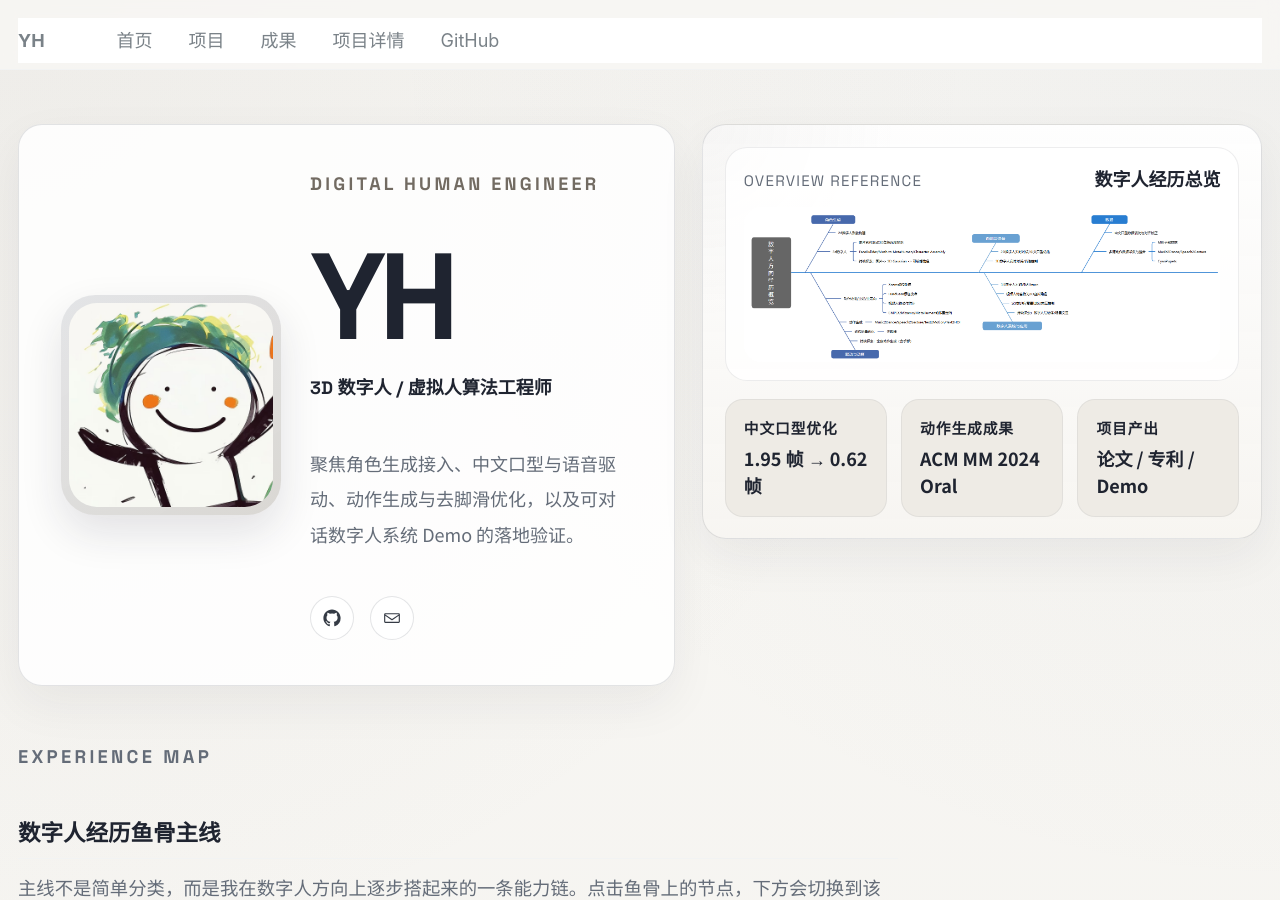
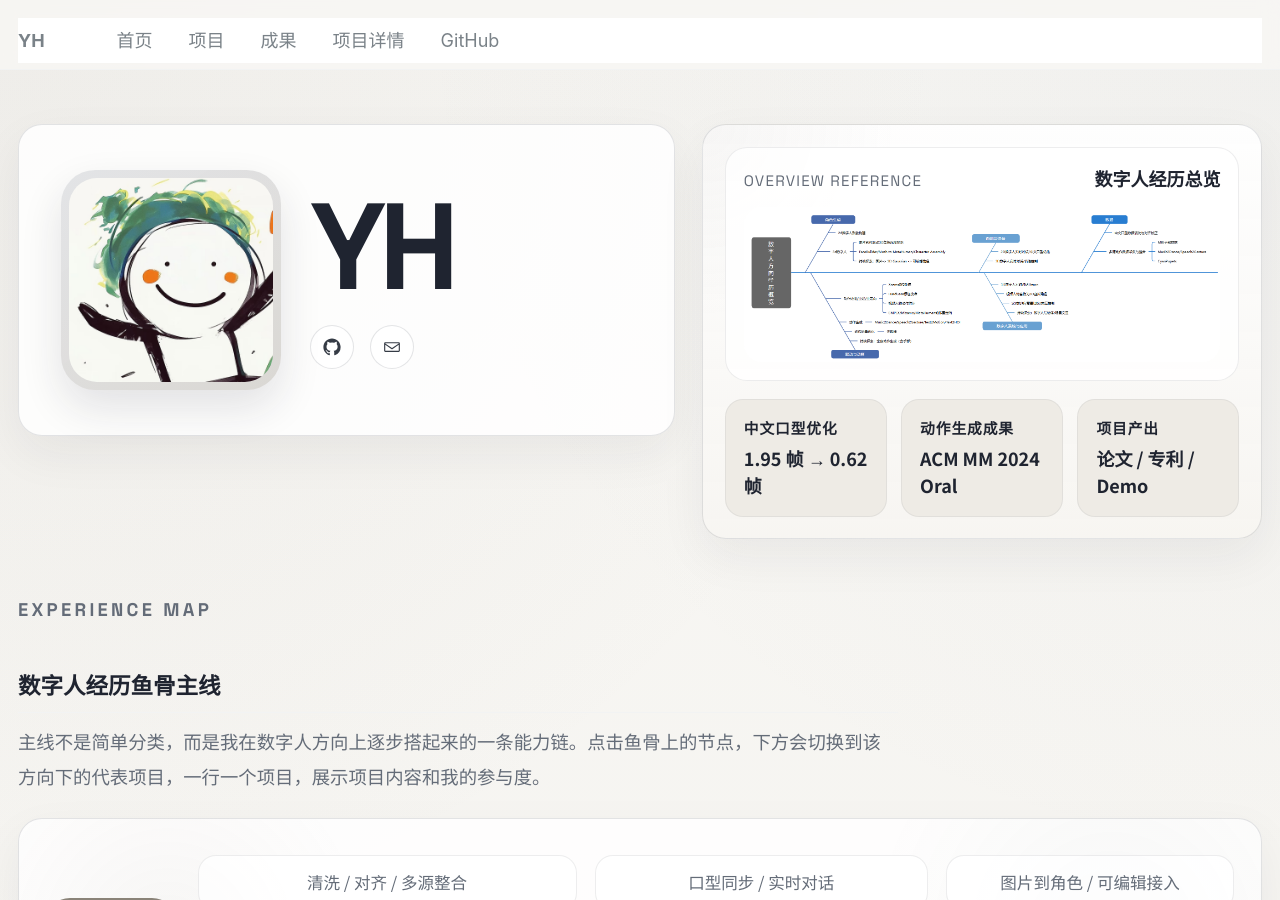
Before and after one commit to svitass/svitass.github.io, a Jekyll site: the page built from _pages/about.md, in a window 1280 px wide and 900 px high. Built offline with Jekyll 4.4.1, drawn with Linux system fonts in a browser that asks for light colours.

Commit message:
Remove extra hero card text

```diff
--- a/_pages/about.md
+++ b/_pages/about.md
@@ -17,10 +17,7 @@ redirect_from:
           </div>
         </div>
         <div class="resume-hero__identity">
-          <p class="portfolio-eyebrow">DIGITAL HUMAN ENGINEER</p>
           <h1 class="resume-hero__name">YH</h1>
-          <p class="resume-hero__role">3D 数字人 / 虚拟人算法工程师</p>
-          <p class="resume-hero__summary">聚焦角色生成接入、中文口型与语音驱动、动作生成与去脚滑优化，以及可对话数字人系统 Demo 的落地验证。</p>
           <div class="resume-hero__links" aria-label="联系方式">
             <a class="resume-hero__icon-link" href="https://github.com/svitass" target="_blank" rel="noopener noreferrer" aria-label="GitHub">
               <svg viewBox="0 0 24 24" aria-hidden="true">
```
